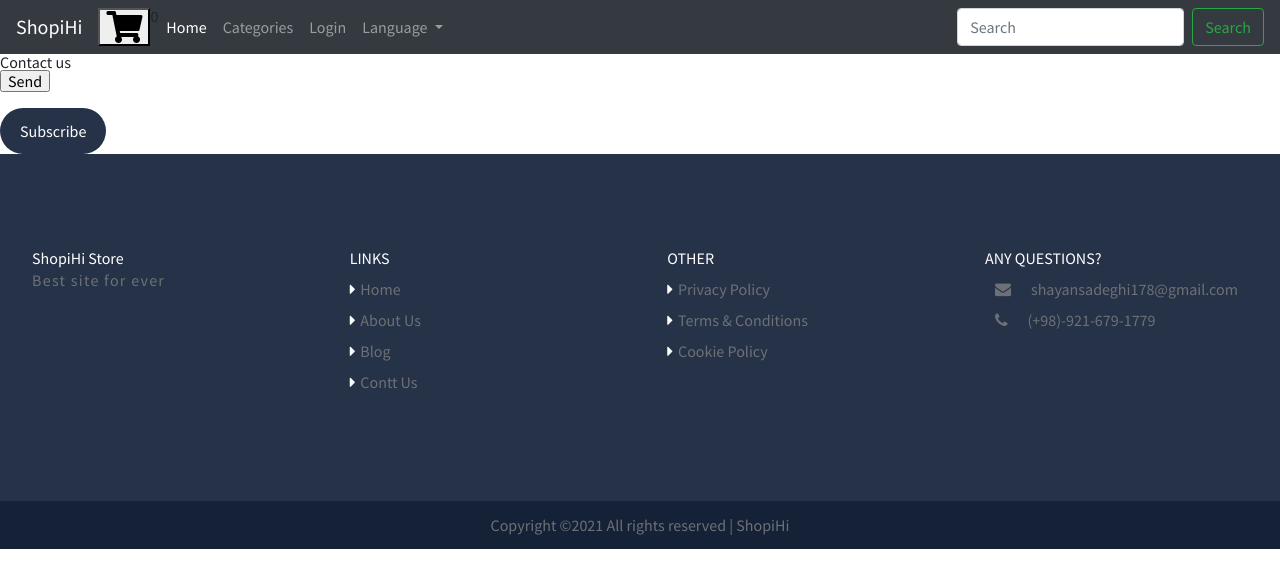
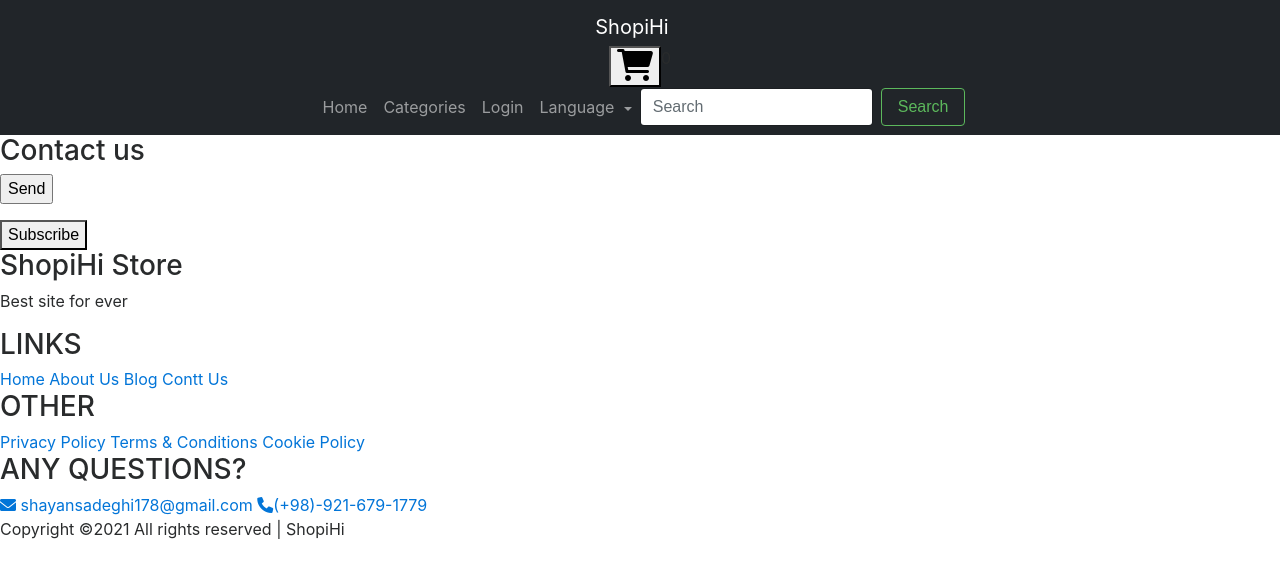
Before and after one commit to shayansdq/Ecommerce_django, a Django app: template customers/templates/customers/contact.html in a window 1280 px wide. Shown: the top 588 px of the page. Run offline with Django 3.2, Linux system fonts and the light colour scheme; the template is opened without the code that fills it, so the values that code supplies are empty; some libraries are stand-ins or nearby versions.

Commit message:
refactor & update: add some links for fa, ...

```diff
--- a/templates/layouts/__base.html
+++ b/templates/layouts/__base.html
@@ -2,27 +2,61 @@
 <!DOCTYPE html>
 <html lang="en" >
 <head>
-    <meta charset="UTF-8">
-    <title>{% block title %}{% endblock %}</title>
-    <!-- for footer -->
-    <!--FONT AWESOME-->
+    <meta charset="utf-8">
+    <meta name="viewport" content="width=device-width, initial-scale=1">
+
+    <!-- icon -->
+    <link rel="apple-touch-icon" style="{% static 'img/apple-icon.png'%}">
+    <link rel="shortcut icon" type="image/x-icon" href="{% static 'img/favicon.ico'%}">
+    <!-- END icon -->
+
+{#    <link rel="stylesheet" href="{% static 'css/bootstrap.min.css'%}">#}
+<link rel="stylesheet" href="https://cdn.jsdelivr.net/npm/bootstrap@5.1.3/dist/css/bootstrap.min.css"
+      integrity="sha384-1BmE4kWBq78iYhFldvKuhfTAU6auU8tT94WrHftjDbrCEXSU1oBoqyl2QvZ6jIW3"
+      crossorigin="anonymous">
+    <link rel="stylesheet" href="{% static 'css/templatemo.css' %}">
+
+    <!-- Load fonts style after rendering the layout styles -->
+    <link rel="stylesheet"
+          href="https://fonts.googleapis.com/css2?family=Roboto:wght@100;200;300;400;500;700;900&display=swap">
+
+    <!-- Font Awesome -->
+    <link rel="stylesheet" href="{% static 'css/fontawesome.min.css' %}">
     <link rel="stylesheet" href="https://cdnjs.cloudflare.com/ajax/libs/font-awesome/4.7.0/css/font-awesome.min.css">
-    <!--GOOGLE FONTS-->
-    <link rel="preconnect" href="https://fonts.googleapis.com">
-    <link rel="preconnect" href="https://fonts.gstatic.com" crossorigin>
-    <link href="https://fonts.googleapis.com/css2?family=Dancing+Script:wght@400;500;600;700&family=Merriweather:wght@300;400;700;900&family=Source+Sans+Pro:wght@200;300;400;600;700;900&display=swap" rel="stylesheet">
-    <!-- ---- -->
-    <link rel="stylesheet" href="https://maxcdn.bootstrapcdn.com/bootstrap/4.0.0/css/bootstrap.min.css">
-    <meta name="viewport" content="width=device-width, initial-scale=1">
-    <link rel="stylesheet" href="https://maxcdn.bootstrapcdn.com/bootstrap/4.0.0/css/bootstrap.min.css">
-    <meta name="viewport" content="width=device-width, initial-scale=1">
-    <link rel="stylesheet" href="https://cdnjs.cloudflare.com/ajax/libs/meyer-reset/2.0/reset.min.css">
-    <link rel='stylesheet' href='https://cdnjs.cloudflare.com/ajax/libs/font-awesome/5.12.0-2/css/all.min.css'>
-    <link href="https://fonts.googleapis.com/css2?family=Dancing+Script:wght@400;500;600;700&family=Merriweather:wght@300;400;700;900&family=Source+Sans+Pro:wght@200;300;400;600;700;900&display=swap" rel="stylesheet">
-    <link rel="stylesheet" href="https://cdnjs.cloudflare.com/ajax/libs/font-awesome/4.7.0/css/font-awesome.min.css">
+    <link rel="stylesheet" href="https://cdnjs.cloudflare.com/ajax/libs/font-awesome/6.0.0/css/all.min.css"
+          integrity="sha512-9usAa10IRO0HhonpyAIVpjrylPvoDwiPUiKdWk5t3PyolY1cOd4DSE0Ga+ri4AuTroPR5aQvXU9xC6qOPnzFeg=="
+          crossorigin="anonymous"
+          referrerpolicy="no-referrer" />
+    <!-- END Font Awesome -->
 
-    <link rel="stylesheet" href="{% static 'css/footer.css' %}">
-    <script src="//cdn.jsdelivr.net/npm/sweetalert2@11"></script>
+    <!-- Slick -->
+    <link rel="stylesheet" href="{% static 'css/slick.min.css' %}">
+    <link rel="stylesheet" href="{% static 'css/slick-theme.css' %}">
+    <!-- END Slick -->
+
+    {#    <link rel="stylesheet" href="https://maxcdn.bootstrapcdn.com/bootstrap/4.0.0-alpha.6/css/bootstrap.min.css"#}
+    {#          integrity="sha384-rwoIResjU2yc3z8GV/NPeZWAv56rSmLldC3R/AZzGRnGxQQKnKkoFVhFQhNUwEyJ" crossorigin="anonymous">#}
+    <script src="https://code.jquery.com/jquery-3.1.1.slim.min.js"
+            integrity="sha384-A7FZj7v+d/sdmMqp/nOQwliLvUsJfDHW+k9Omg/a/EheAdgtzNs3hpfag6Ed950n" crossorigin="anonymous">
+
+    </script>
+    <script src="https://cdnjs.cloudflare.com/ajax/libs/tether/1.4.0/js/tether.min.js"
+            integrity="sha384-DztdAPBWPRXSA/3eYEEUWrWCy7G5KFbe8fFjk5JAIxUYHKkDx6Qin1DkWx51bBrb" crossorigin="anonymous">
+
+    </script>
+    <script src="https://maxcdn.bootstrapcdn.com/bootstrap/4.0.0-alpha.6/js/bootstrap.min.js"
+            integrity="sha384-vBWWzlZJ8ea9aCX4pEW3rVHjgjt7zpkNpZk+02D9phzyeVkE+jo0ieGizqPLForn" crossorigin="anonymous">
+
+    </script>
+    <link rel="stylesheet" href="https://maxcdn.bootstrapcdn.com/bootstrap/4.0.0-alpha.6/css/bootstrap.min.css" integrity="sha384-rwoIResjU2yc3z8GV/NPeZWAv56rSmLldC3R/AZzGRnGxQQKnKkoFVhFQhNUwEyJ" crossorigin="anonymous">
+    <script src="https://code.jquery.com/jquery-3.1.1.slim.min.js" integrity="sha384-A7FZj7v+d/sdmMqp/nOQwliLvUsJfDHW+k9Omg/a/EheAdgtzNs3hpfag6Ed950n" crossorigin="anonymous"></script>
+    <script src="https://cdnjs.cloudflare.com/ajax/libs/tether/1.4.0/js/tether.min.js"
+            integrity="sha384-DztdAPBWPRXSA/3eYEEUWrWCy7G5KFbe8fFjk5JAIxUYHKkDx6Qin1DkWx51bBrb"
+            crossorigin="anonymous"></script>
+    <script src="https://maxcdn.bootstrapcdn.com/bootstrap/4.0.0-alpha.6/js/bootstrap.min.js"
+            integrity="sha384-vBWWzlZJ8ea9aCX4pEW3rVHjgjt7zpkNpZk+02D9phzyeVkE+jo0ieGizqPLForn"
+            crossorigin="anonymous"></script>
+
     {% block extra_head %}{% endblock %}
 </head>
 <body>
@@ -45,10 +79,11 @@
 <script src="https://maxcdn.bootstrapcdn.com/bootstrap/4.0.0/js/bootstrap.min.js"
         integrity="sha384-JZR6Spejh4U02d8jOt6vLEHfe/JQGiRRSQQxSfFWpi1MquVdAyjUar5+76PVCmYl" crossorigin="anonymous">
 </script>
-
+<script src="{% static 'js/bootstrap.bundle.min.js' %}"></script>
+<script src="https://unpkg.com/sweetalert/dist/sweetalert.min.js"></script>
+<script src="//cdn.jsdelivr.net/npm/sweetalert2@11"></script>
 {% block before_body_ends %}
 
 {% endblock %}
-<script src="{% static 'js/footer.js' %}"></script>
 </body>
 </html>
```
